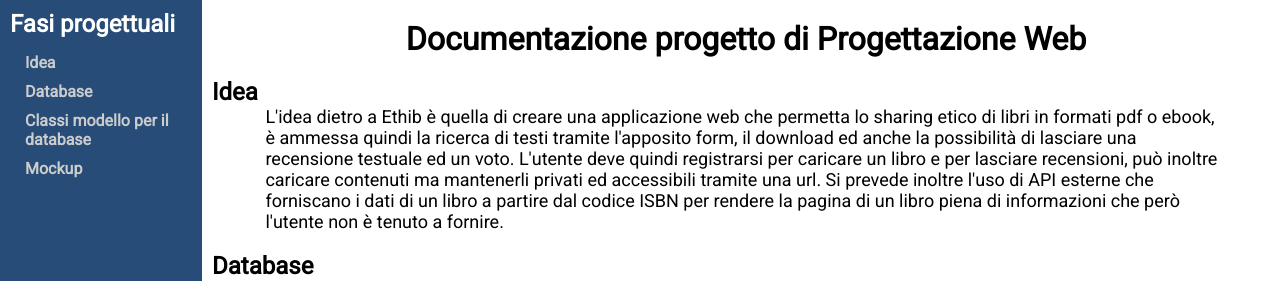
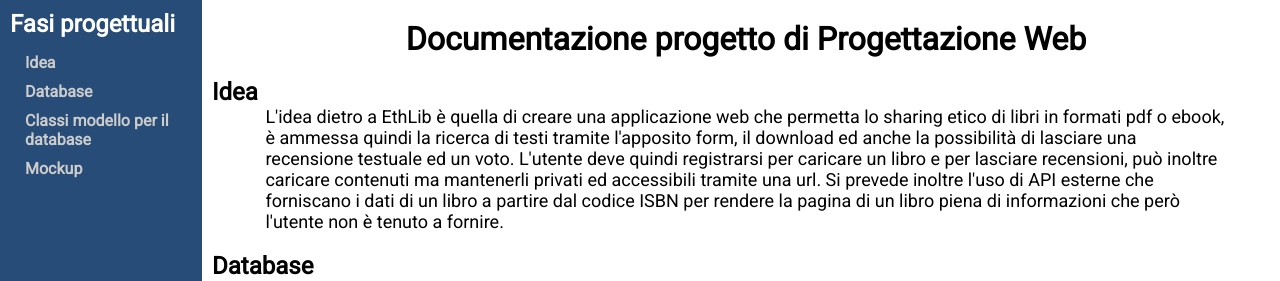
Before and after one commit to drw0if/ethlib, a PHP site: page /docs/index.html in a window 1280 px wide. Shown: the top 281 px of the page. Run offline with PHP 8.4, Linux system fonts and the light colour scheme.

Commit message:
Fixed typo

```diff
--- a/docs/index.html
+++ b/docs/index.html
@@ -49,7 +49,7 @@
             </header>
             <div class="post">
                 <p>
-                    L'idea dietro a Ethib è quella di creare una applicazione web che permetta lo sharing etico di libri in formati pdf o ebook, è ammessa quindi la ricerca di testi tramite l'apposito form, il download ed anche la possibilità di lasciare una recensione testuale ed un voto.
+                    L'idea dietro a EthLib è quella di creare una applicazione web che permetta lo sharing etico di libri in formati pdf o ebook, è ammessa quindi la ricerca di testi tramite l'apposito form, il download ed anche la possibilità di lasciare una recensione testuale ed un voto.
                     L'utente deve quindi registrarsi per caricare un libro e per lasciare recensioni, può inoltre caricare contenuti ma mantenerli privati ed accessibili tramite una url.
                     Si prevede inoltre l'uso di API esterne che forniscano i dati di un libro a partire dal codice ISBN per rendere la pagina di un libro piena di informazioni che però l'utente non è tenuto a fornire.
                 </p>
--- a/template/footer.php
+++ b/template/footer.php
@@ -8,7 +8,7 @@
     <p>
         Fork me on
     </p>
-    <a href="https://github.com/drw0if/ethib">
+    <a href="https://github.com/drw0if/ethlib">
         <img src="template/media/images/github-mark.png" alt="Github logo">
     </a>
 </footer>
```
